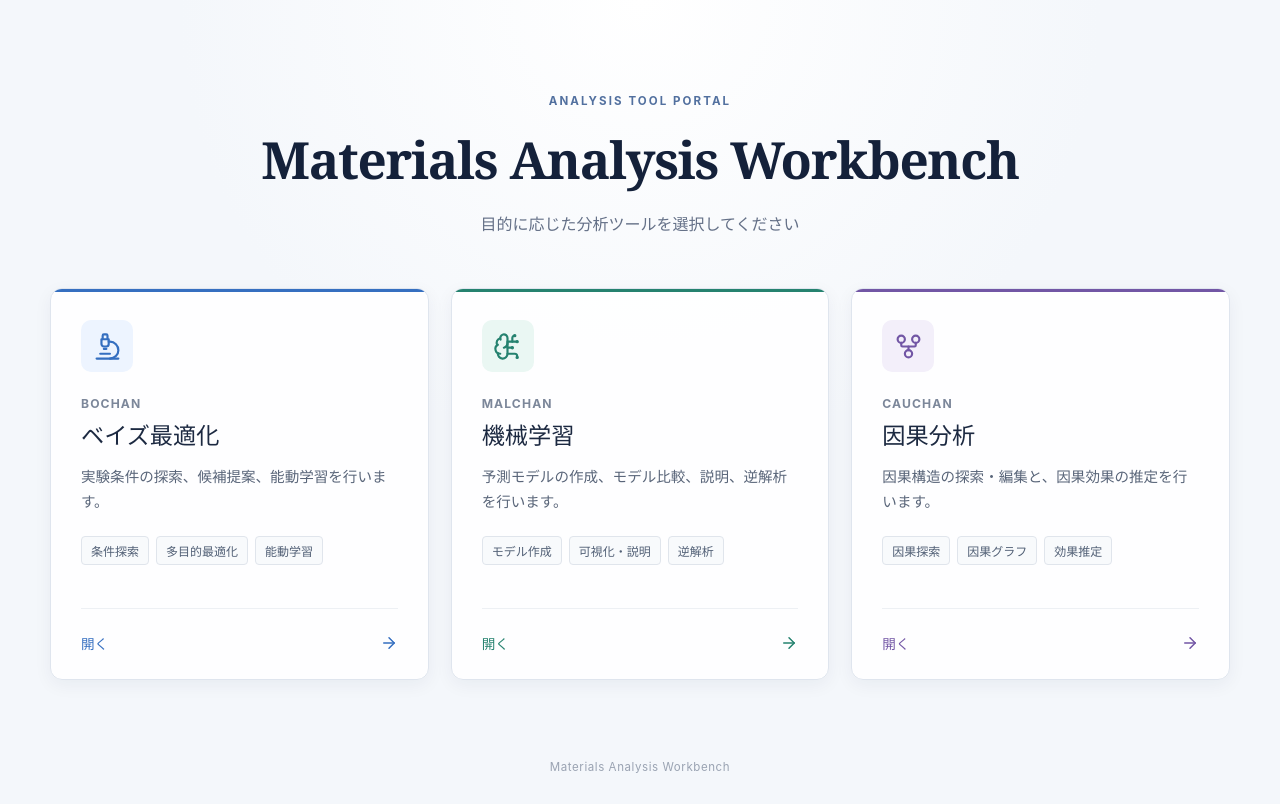
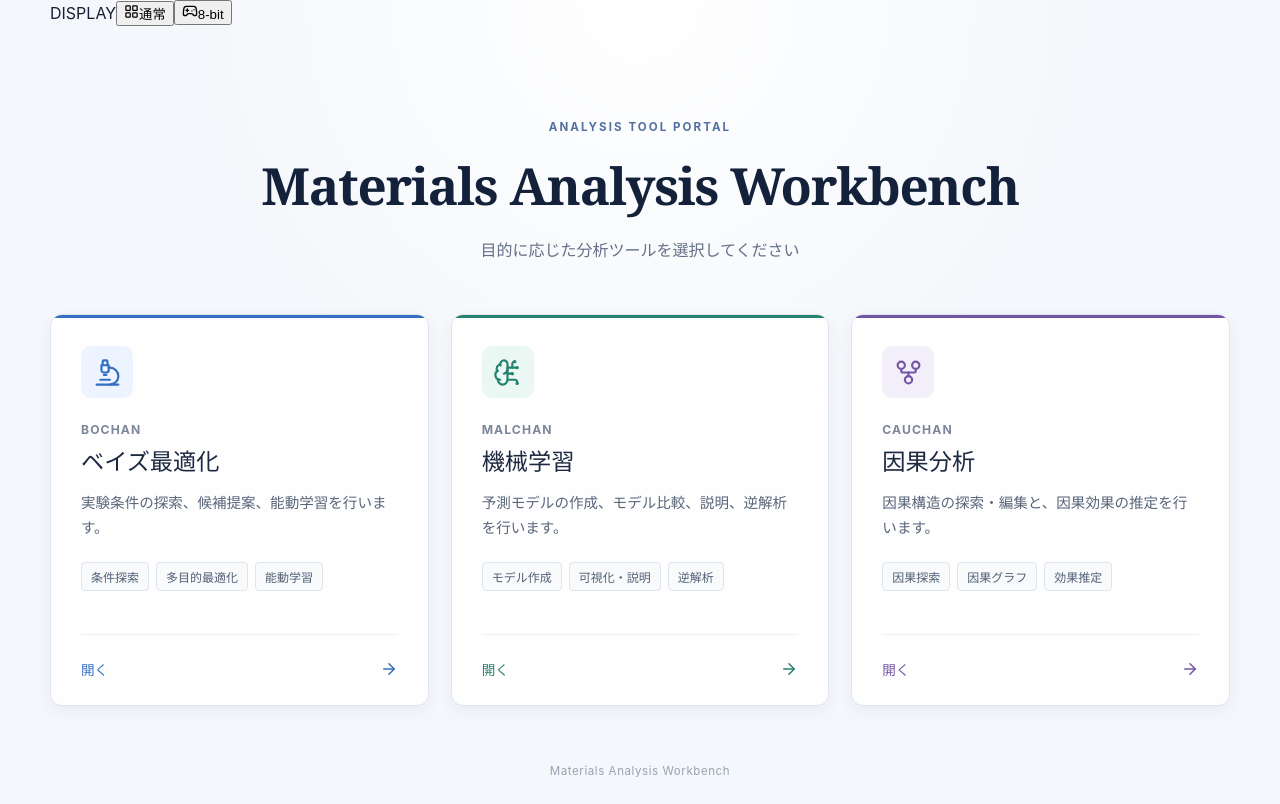
Before and after one commit to tanakakao/chan-portal, a React (Vite) app: page / in a window 1280 px wide. Built offline with nearby package versions, Linux system fonts and the light colour scheme; no server answers.

Commit message:
Add portal display mode switcher

```diff
--- a/src/App.tsx
+++ b/src/App.tsx
@@ -1,22 +1,92 @@
+import { useEffect, useState } from 'react'
+import { Gamepad2, LayoutGrid } from 'lucide-react'
 import { ApplicationCard } from './components/ApplicationCard'
 import { applications } from './config/applications'
 
+type PortalMode = 'standard' | 'retro'
+
+const PORTAL_MODE_STORAGE_KEY = 'chan-portal-display-mode'
+
+/**
+ * Reads the previously selected display mode from browser storage.
+ *
+ * @returns The stored display mode, or the standard mode when unavailable.
+ */
+function readStoredPortalMode(): PortalMode {
+  try {
+    return window.localStorage.getItem(PORTAL_MODE_STORAGE_KEY) === 'retro'
+      ? 'retro'
+      : 'standard'
+  } catch {
+    return 'standard'
+  }
+}
+
 /** Renders the application selection portal. */
 function App() {
+  const [portalMode, setPortalMode] = useState<PortalMode>(readStoredPortalMode)
+  const isRetroMode = portalMode === 'retro'
+
+  useEffect(() => {
+    try {
+      window.localStorage.setItem(PORTAL_MODE_STORAGE_KEY, portalMode)
+    } catch {
+      // The selected mode still works for the current session when storage is unavailable.
+    }
+  }, [portalMode])
+
   return (
-    <main>
+    <div className={`portal-shell portal-shell--${portalMode}`}>
+      <main className="portal-main">
+        <div className="display-mode-switcher" role="group" aria-label="表示モード">
+          <span className="display-mode-switcher__label">DISPLAY</span>
+          <button
+            type="button"
+            className={`display-mode-button${portalMode === 'standard' ? ' display-mode-button--active' : ''}`}
+            aria-pressed={portalMode === 'standard'}
+            onClick={() => setPortalMode('standard')}
+          >
+            <LayoutGrid size={15} aria-hidden="true" />
+            通常
+          </button>
+          <button
+            type="button"
+            className={`display-mode-button${isRetroMode ? ' display-mode-button--active' : ''}`}
+            aria-pressed={isRetroMode}
+            onClick={() => setPortalMode('retro')}
+          >
+            <Gamepad2 size={16} aria-hidden="true" />
+            8-bit
+          </button>
+        </div>
+
         <header className="hero">
-        <p className="eyebrow">ANALYSIS TOOL PORTAL</p>
-        <h1>Materials Analysis Workbench</h1>
-        <p className="subtitle">目的に応じた分析ツールを選択してください</p>
+          <p className="eyebrow">{isRetroMode ? '8-BIT ANALYSIS SYSTEM' : 'ANALYSIS TOOL PORTAL'}</p>
+          <h1>
+            {isRetroMode ? (
+              <>
+                <span className="retro-title-line">CHAN</span>
+                <span className="retro-title-line retro-title-line--accent">PORTAL</span>
+              </>
+            ) : (
+              'Materials Analysis Workbench'
+            )}
+          </h1>
+          {isRetroMode && <p className="retro-system-name">MATERIALS ANALYSIS WORKBENCH</p>}
+          <p className="subtitle">
+            {isRetroMode ? '▶ SELECT APPLICATION' : '目的に応じた分析ツールを選択してください'}
+          </p>
         </header>
+
         <section className="application-grid" aria-label="分析ツール一覧">
           {applications.map((application) => (
             <ApplicationCard key={application.id} application={application} />
           ))}
         </section>
-      <footer>Materials Analysis Workbench</footer>
+
+        <footer>{isRetroMode ? '© 2026 CHAN PORTAL' : 'Materials Analysis Workbench'}</footer>
       </main>
+    </div>
   )
 }
 
```
Lines whose indentation alone changed are shown as unchanged.
